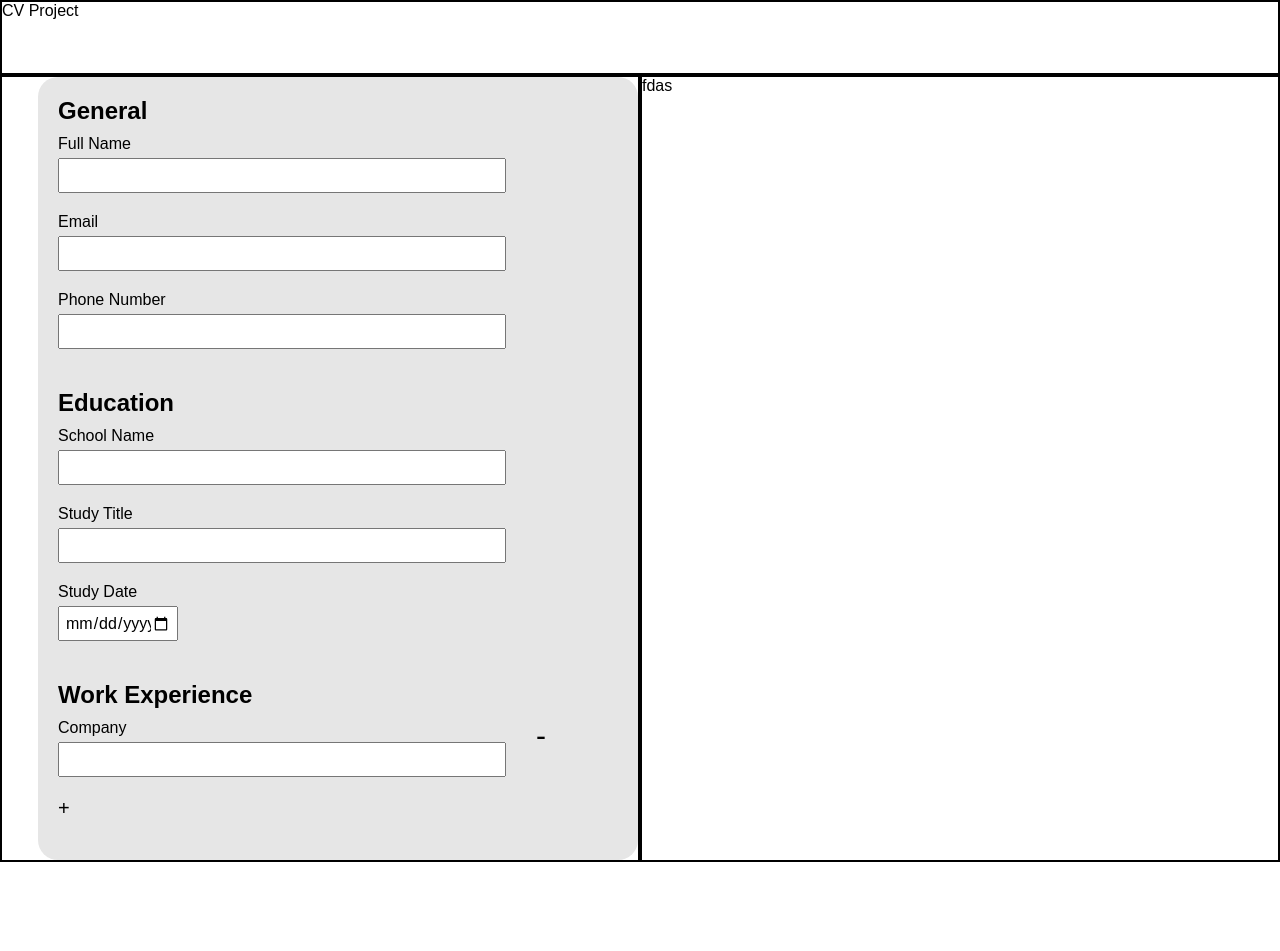
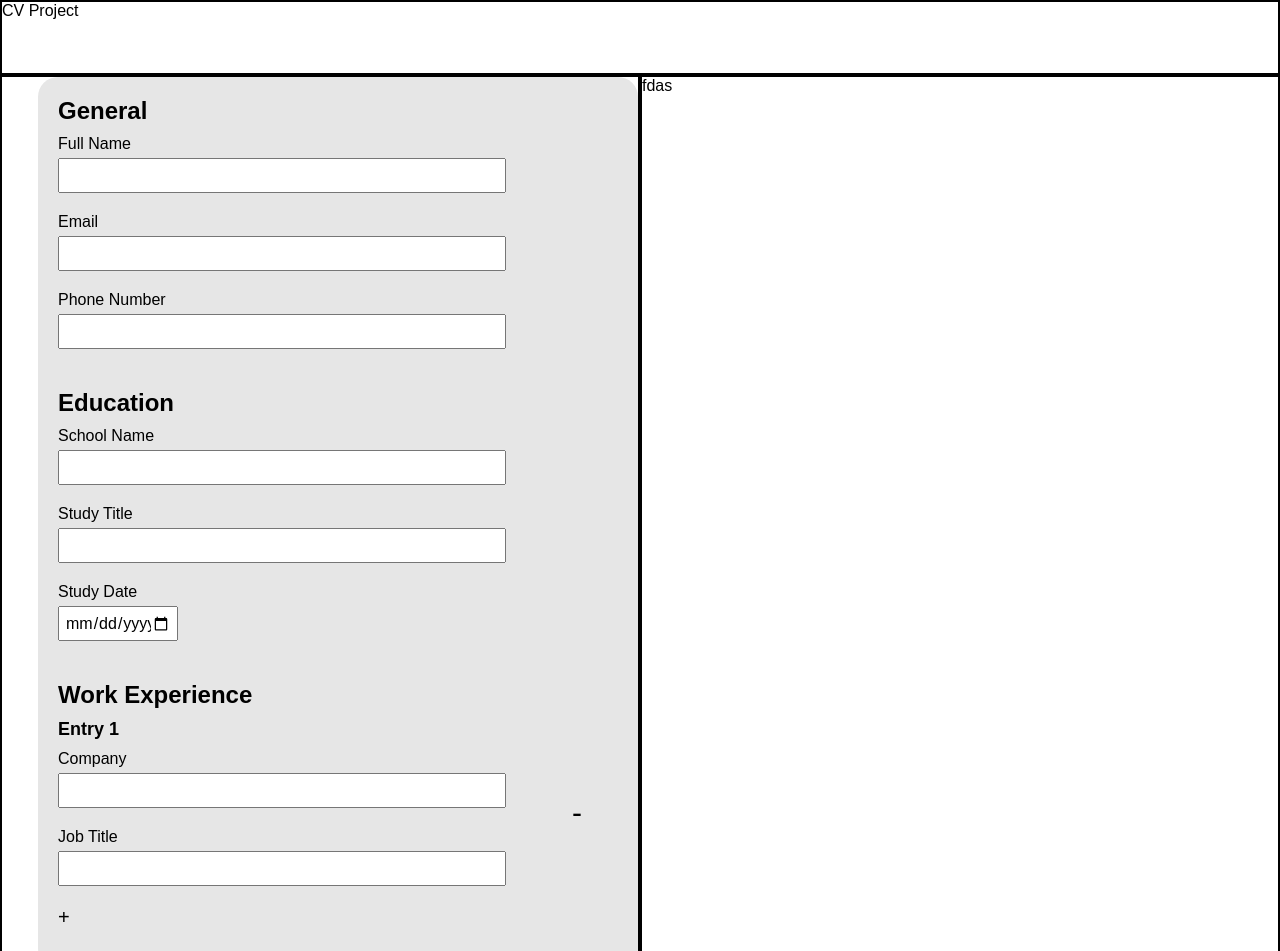
Before and after one commit to KrystianJP/cv-project, a React (Create React App) app: page / in a window 1280 px wide. Shown: the top 951 px of the page. Before the commit the page ends 862 px from the top, so only its background shows below. Built offline with nearby package versions, Linux system fonts and the light colour scheme.

Commit message:
added more inputs to job form and styled it

```diff
--- a/src/components/WorkExperience.js
+++ b/src/components/WorkExperience.js
@@ -32,9 +32,24 @@ class WorkInfo extends React.Component {
   jobForm(id) {
     return (
       <li className="job-form" key={id}>
-        <div className="input-container">
-          <label htmlFor={"company" + id}>Company</label>
-          <input type="text" name={"company" + id} id={"company" + id}></input>
+        <div className="job-form-inputs">
+          <p className="job-form-title">Entry {id + 1}</p>
+          <div className="input-container">
+            <label htmlFor={"company" + id}>Company</label>
+            <input
+              type="text"
+              name={"company" + id}
+              id={"company" + id}
+            ></input>
+          </div>
+          <div className="input-container">
+            <label htmlFor={"job-title" + id}>Job Title</label>
+            <input
+              type="text"
+              name={"job-title" + id}
+              id={"job-title" + id}
+            ></input>
+          </div>
         </div>
         <button
           type="button"
--- a/src/styles/style.css
+++ b/src/styles/style.css
@@ -85,18 +85,31 @@ html {
 }
 
 .job-form {
-  display: flex;
+  display: grid;
   gap: 30px;
-  align-items: flex-start;
+  grid-template-columns: 80% auto;
 }
 
 .job-form .input-container {
   width: 80%;
 }
-.job-form .input-container input {
+.job-form-inputs {
+  width: 100%;
+  flex-direction: column;
+}
+.job-form-inputs .input-container {
+  width: 100%;
+}
+.job-form-inputs .input-container input {
   width: 100%;
 }
 
 .delete-job-button {
   font-size: 30px;
 }
+
+.job-form-title {
+  font-weight: bold;
+  font-size: 18px;
+  padding-bottom: 10px;
+}
```
